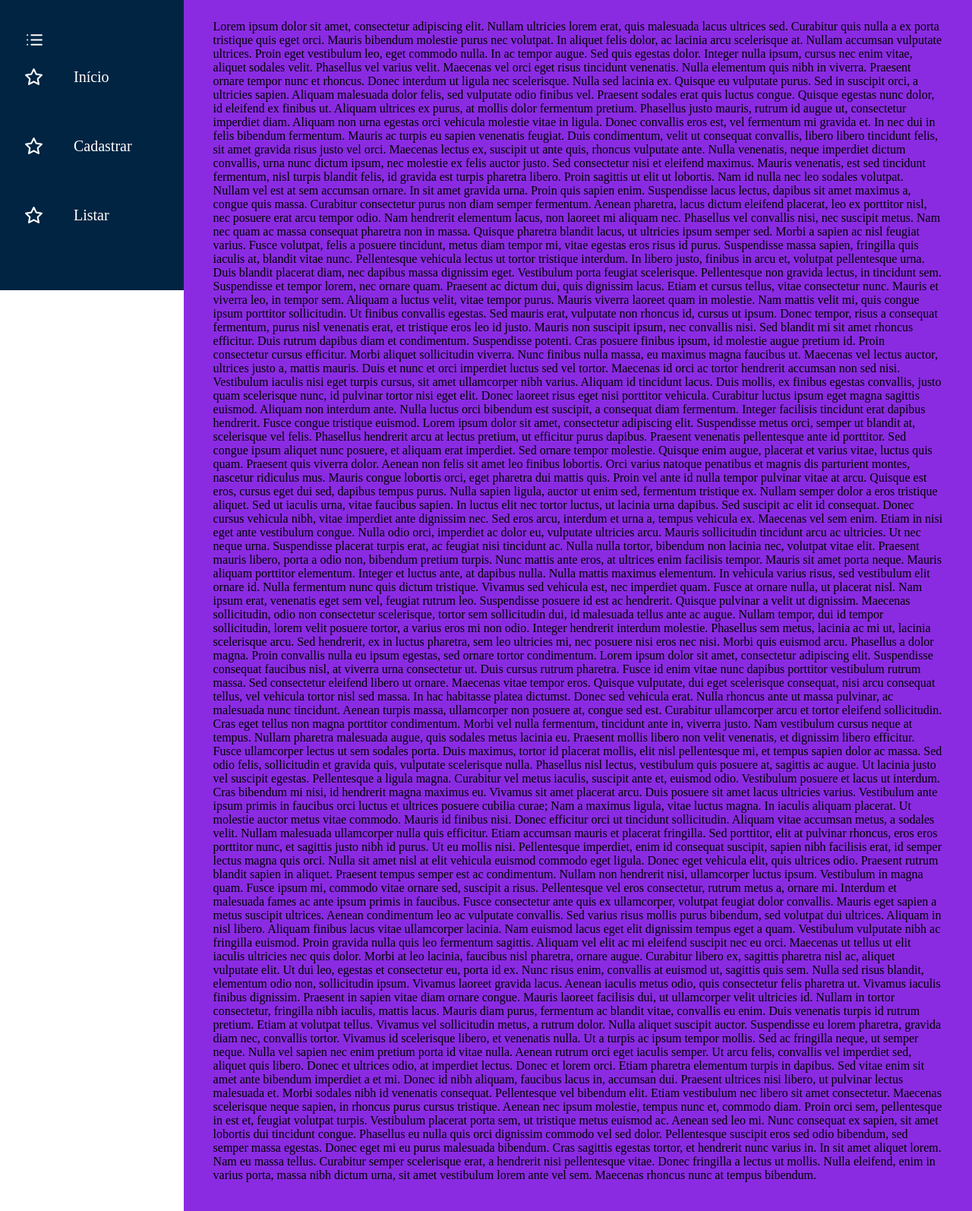
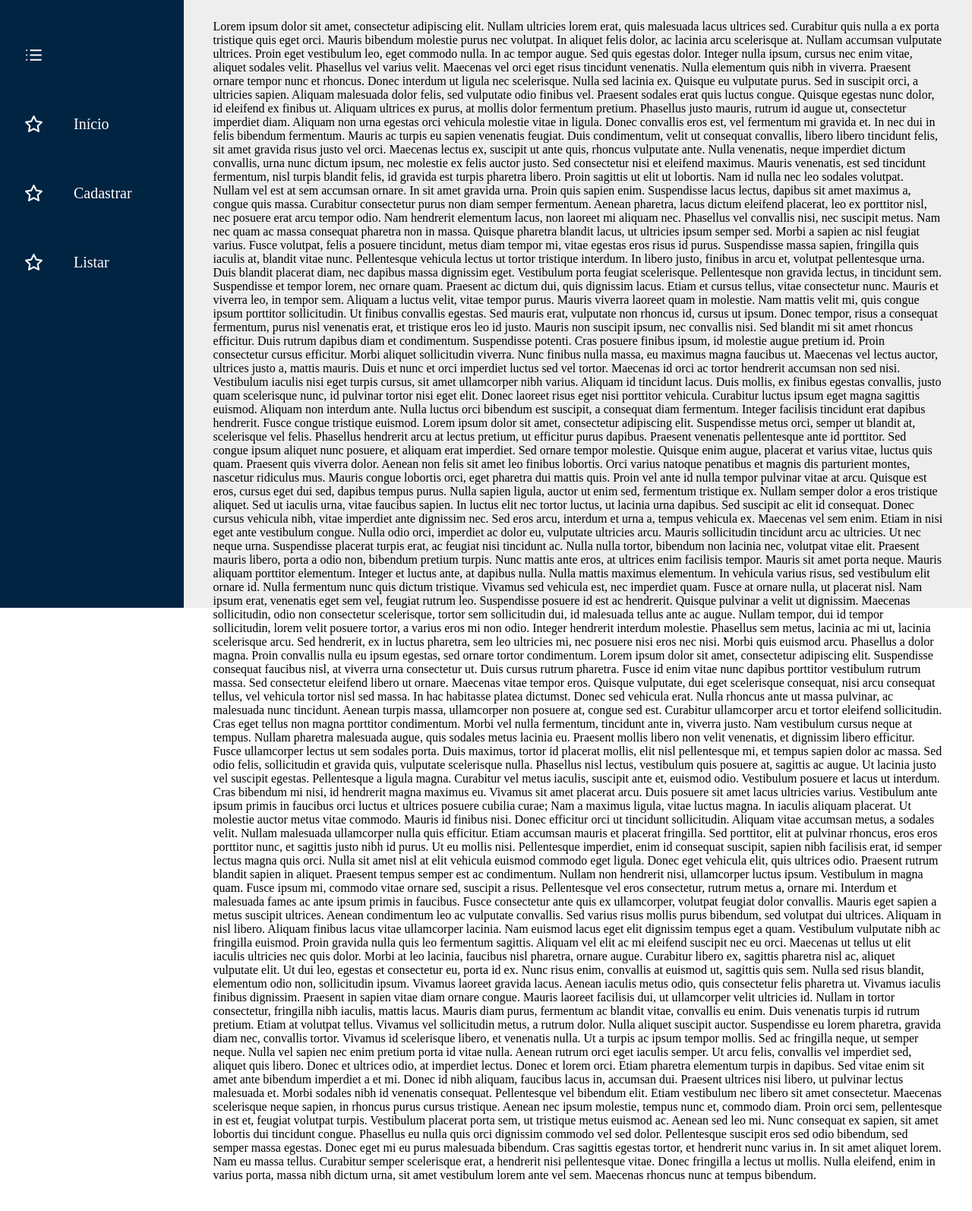
Before and after one commit to ednilsonmcs/edcatalog, a PHP site: page / in a window 1280 px wide. Shown: the whole page at 76% size. After the commit the page ends 1556 px from the top, so only its background shows below. Run offline with PHP 8.4, Linux system fonts and the light colour scheme.

Commit message:
adjust height sidebar and content

```diff
--- a/common/sidebar.php
+++ b/common/sidebar.php
@@ -1,13 +1,14 @@
 <nav class="child sidebar">
 
-    <div class="expand-button">
-        <!-- colocar um icone para expandir aqui -->
-        <span class="icon-link">
-            <img class="icon-link-image" src="images/list.svg" />
-        </span>
-    </div>
-
     <ul>
+        <li class="menu-item">
+            <a href="index.php">
+                <span class="icon-link">
+                    <img class="icon-link-image" src="images/list.svg" />
+                </span>
+                <span class="txt-link"></span>
+            </a>
+        </li>
         <li class="menu-item">
             <a href="index.php">
                 <span class="icon-link">
--- a/styles/global.css
+++ b/styles/global.css
@@ -9,13 +9,14 @@ body {
 }
 
 .general-container {
+    height: 100%;
+    min-height: 100%;
     display: flex;
     flex-direction: row;
-    align-items: stretch;
 }
 
 .content {
-    background-color:blueviolet;
+    background-color:rgb(238, 238, 238);
     width: 100%;
     padding: 2% 3% 3% 3%;
     text-wrap: wrap;
```
